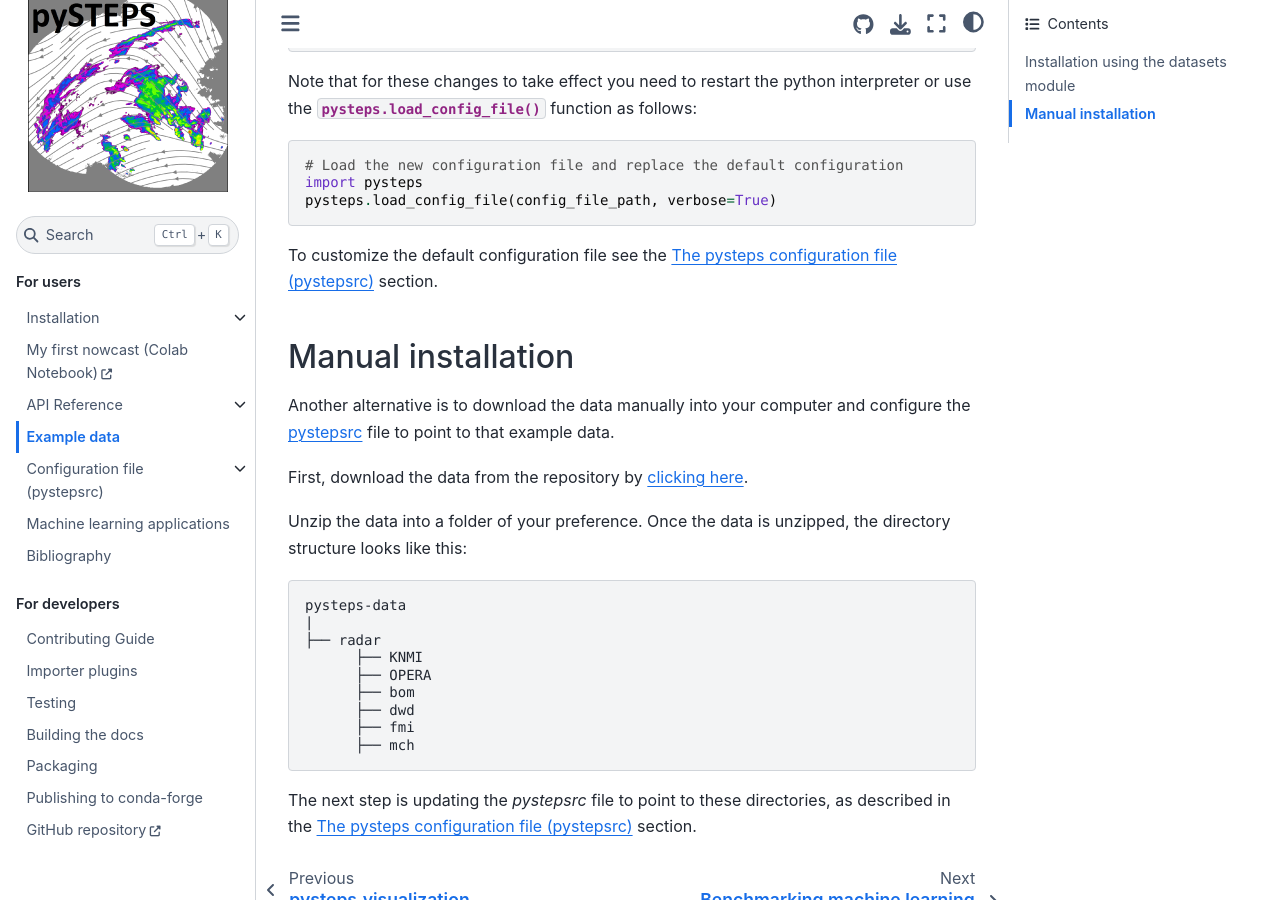
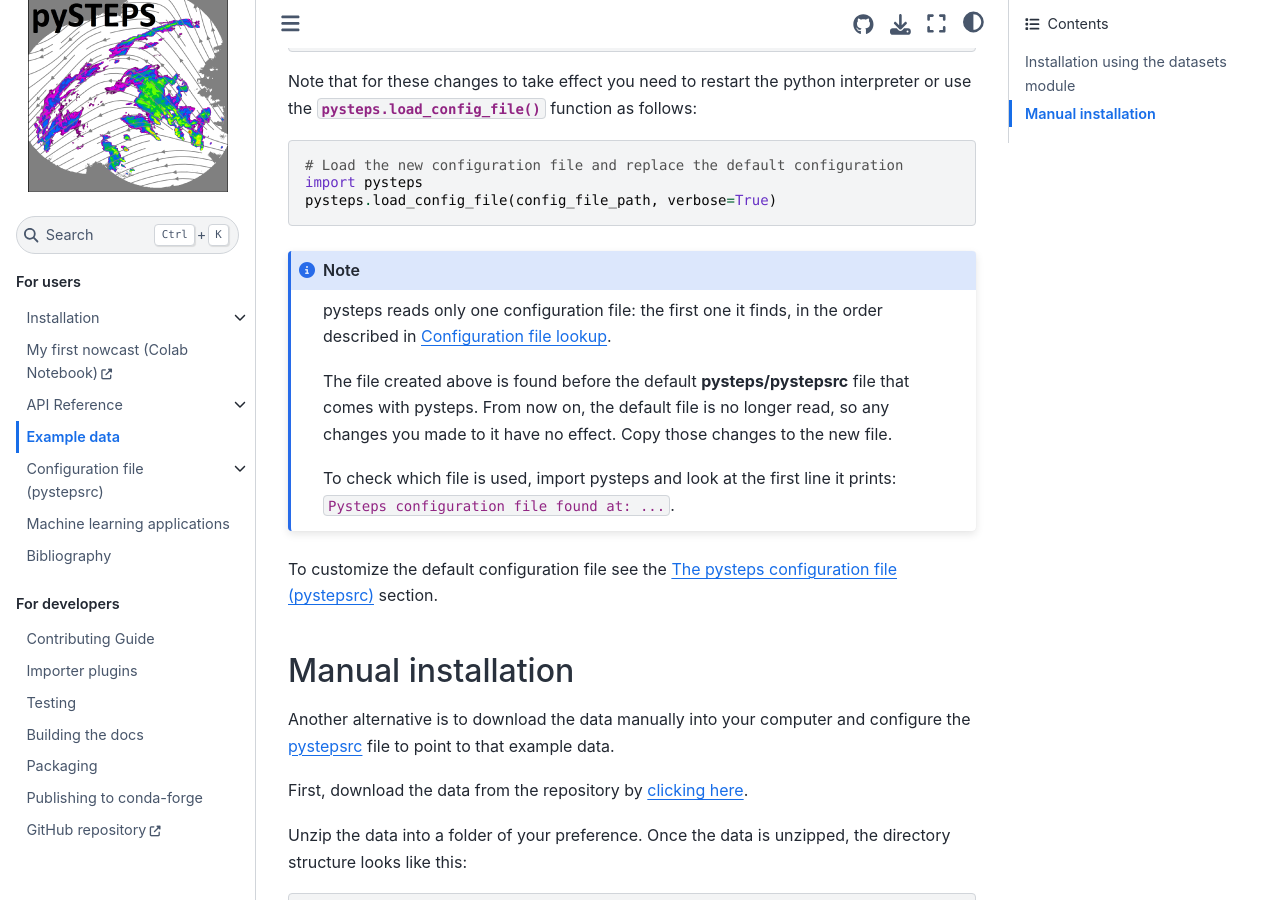
Before and after one commit to pySTEPS/pysteps, a Sphinx documentation site: the page built from doc/source/user_guide/example_data.rst, in a window 1280 px wide and 900 px high, scrolled down 857 px. Built offline with Sphinx 7.4.7 and the Sphinx Book theme 1.1.4, drawn with Linux system fonts in a browser that asks for light colours; pages that are not in the unit, such as notebooks, are missing from menus.

Commit message:
Clarify docs for example data
This ships its own pystepsrc file so any user changes will be seemingly
reverted.

```diff
--- a/doc/source/user_guide/example_data.rst
+++ b/doc/source/user_guide/example_data.rst
@@ -54,6 +54,17 @@ use the :func:`pysteps.load_config_file` function as follows::
     pysteps.load_config_file(config_file_path, verbose=True)
 
 
+.. note::
+    pysteps reads only one configuration file: the first one it finds, in the order
+    described in :ref:`pysteps_lookup`.
+
+    The file created above is found before the default **pysteps/pystepsrc** file
+    that comes with pysteps. From now on, the default file is no longer read, so
+    any changes you made to it have no effect. Copy those changes to the new file.
+
+    To check which file is used, import pysteps and look at the first line it
+    prints: ``Pysteps configuration file found at: ...``.
+
 To customize the default configuration file see the :ref:`pystepsrc` section.
 
 
```
